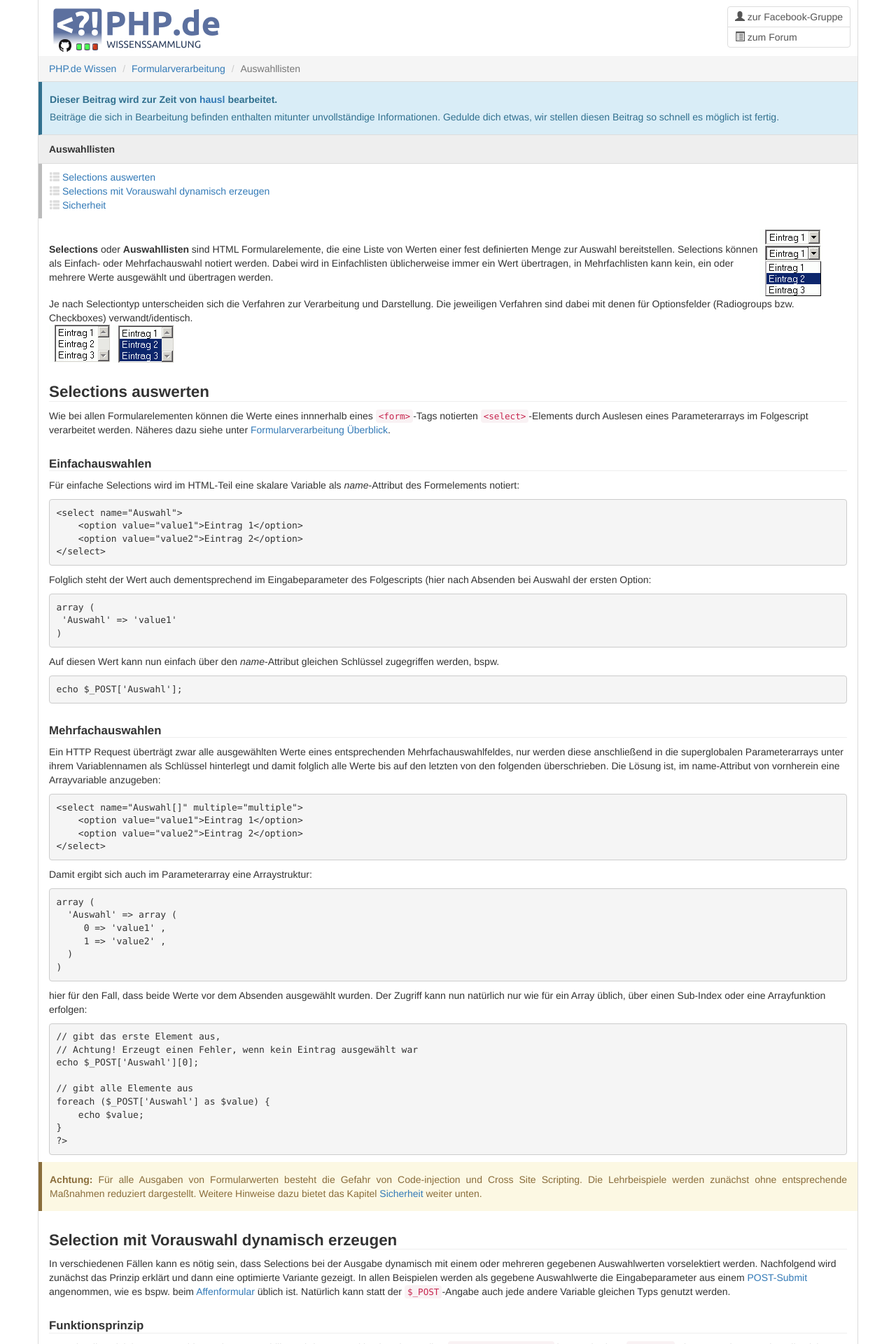
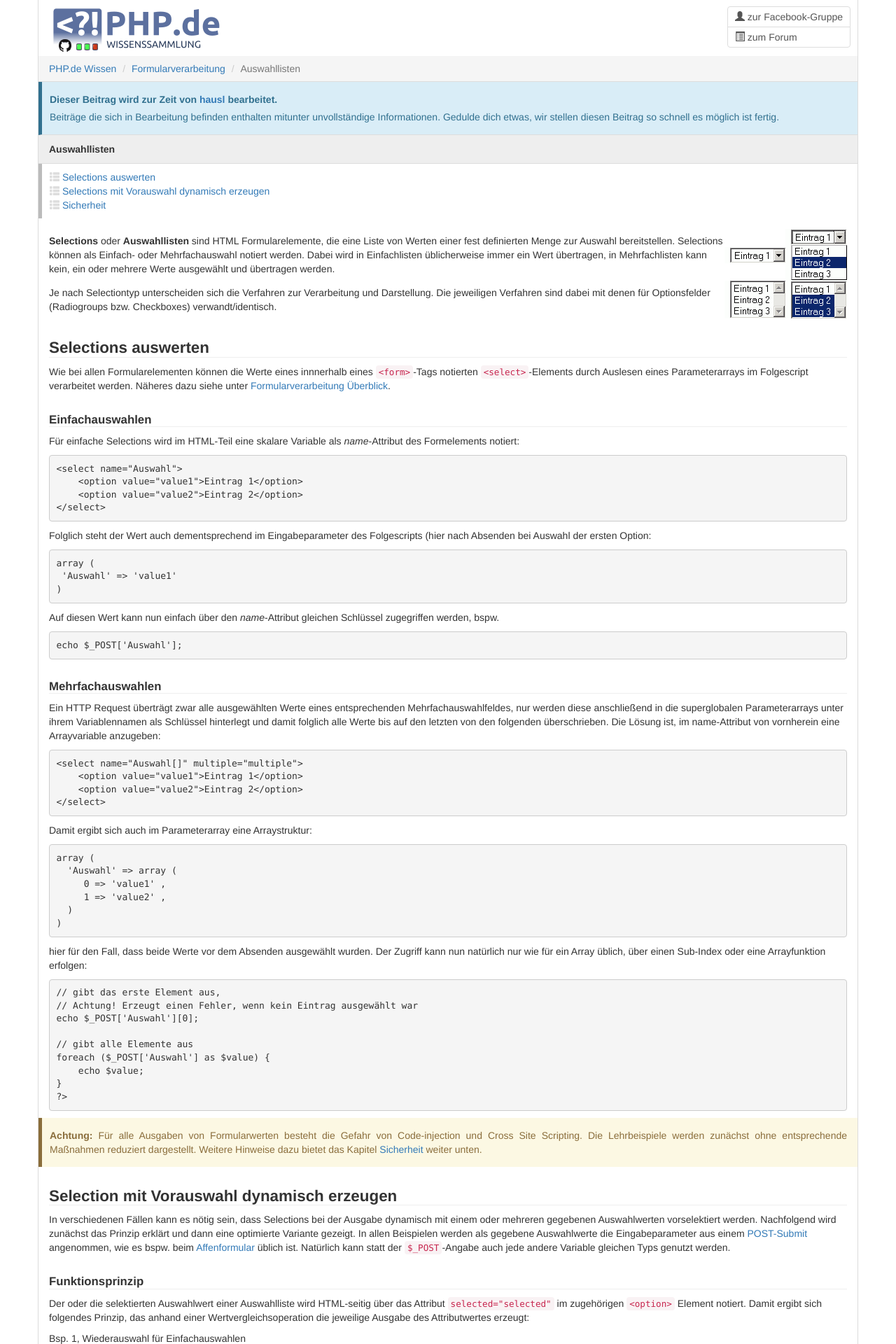
Before and after one commit to php-de/php-de.github.io, a Jekyll site: the page built from form/auswahllisten.md, in a window 1280 px wide. Shown: the top 1920 px of the page at 70% size. Built offline with Jekyll 4.4.1, drawn with Linux system fonts in a browser that asks for light colours; nearby versions of some CDN libraries.

Commit message:
Update auswahllisten.md

```diff
--- a/form/auswahllisten.md
+++ b/form/auswahllisten.md
@@ -29,10 +29,9 @@
 
 
 
-| **Selections** oder **Auswahllisten** sind HTML Formularelemente, die eine Liste von Werten einer fest definierten Menge zur Auswahl bereitstellen. Selections können als Einfach- oder Mehrfachauswahl notiert werden. Dabei wird in Einfachlisten üblicherweise immer ein Wert übertragen, in Mehrfachlisten kann kein, ein oder mehrere Werte ausgewählt und übertragen werden. | ![blaa](images/select_single_closed.gif) ![blaa](images/select_single_open.gif) |
+| **Selections** oder **Auswahllisten** sind HTML Formularelemente, die eine Liste von Werten einer fest definierten Menge zur Auswahl bereitstellen. Selections können als Einfach- oder Mehrfachauswahl notiert werden. Dabei wird in Einfachlisten üblicherweise immer ein Wert übertragen, in Mehrfachlisten kann kein, ein oder mehrere Werte ausgewählt und übertragen werden. | ![blaa](images/select_single_closed.gif) | ![blaa](images/select_single_open.gif) |
 
-| Je nach Selectiontyp unterscheiden sich die Verfahren zur Verarbeitung und Darstellung. Die jeweiligen Verfahren sind dabei mit denen für Optionsfelder (Radiogroups bzw. Checkboxes) verwandt/identisch. |
-![blaa](images/select_multi_off.gif) ![blaa](images/select_multi_selected.gif) |
+| Je nach Selectiontyp unterscheiden sich die Verfahren zur Verarbeitung und Darstellung. Die jeweiligen Verfahren sind dabei mit denen für Optionsfelder (Radiogroups bzw. Checkboxes) verwandt/identisch. | ![blaa](images/select_multi_off.gif) | ![blaa](images/select_multi_selected.gif) |
 
 
 ### Selections auswerten
```
